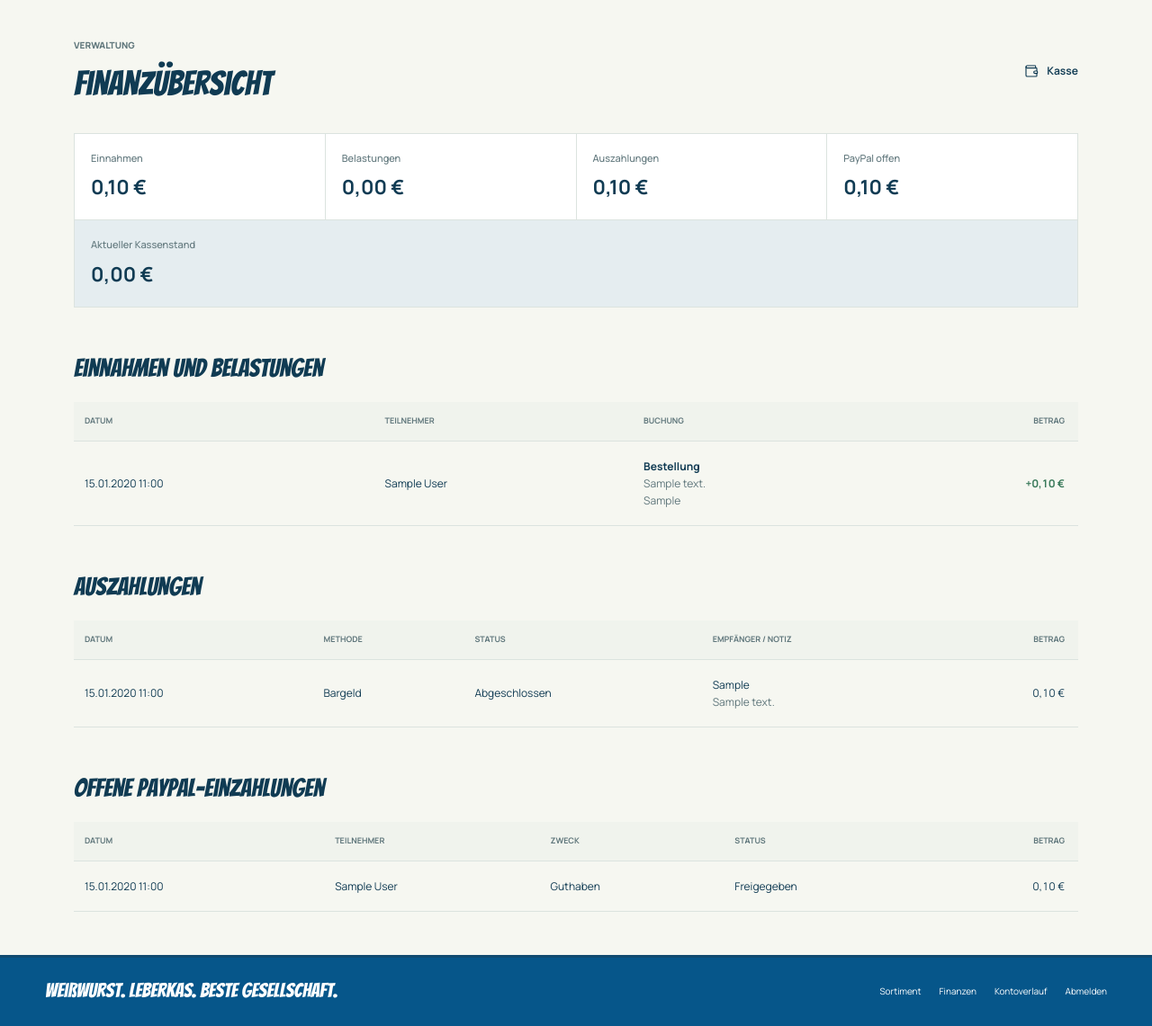
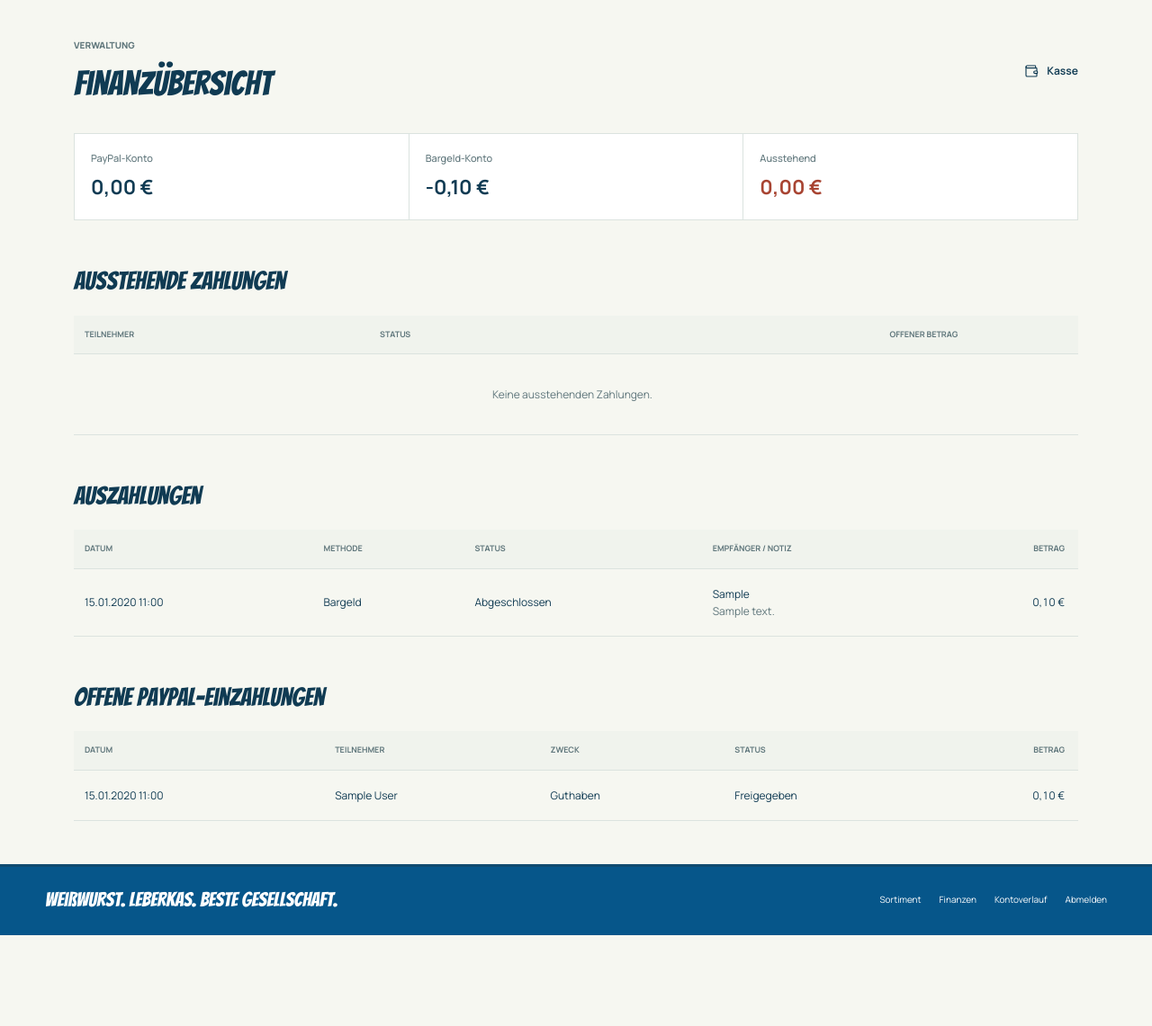
Before and after one commit to hackenbergstefan/weisswurstkasse, a Django app: page /finanzen/ in a window 1280 px wide. Shown: the part 82-1223 px from the top of the page at 90% size. After the commit the page ends 1122 px from the top, so only its background shows below. Run offline with Django 5.2, Linux system fonts and the light colour scheme; a user stored in the database is signed in; tables that the repository leaves empty hold one stand-in row (values such as "Sample post"); parts of the project's set-up code (start-up, migrations or seed data) failed here and were passed over.

Commit message:
Improve Finanzübersicht

```diff
--- a/static/app.css
+++ b/static/app.css
@@ -1062,7 +1062,7 @@
 
 .account-summary {
   display: grid;
-  grid-template-columns: repeat(4, 1fr);
+  grid-template-columns: repeat(auto-fit, minmax(180px, 1fr));
   gap: 1px;
   background: var(--line);
   border: 1px solid var(--line);
--- a/templates/weisswurstrunde/finance_overview.html
+++ b/templates/weisswurstrunde/finance_overview.html
@@ -10,45 +10,33 @@
     <a class="quiet-link" href="{% url 'payments' %}"><i data-lucide="wallet" aria-hidden="true"></i>Kasse</a>
 </div>
 <section class="account-summary" aria-label="Summen">
-    <div><span class="small-label">Einnahmen</span><strong>{{ income_total|euros }}</strong></div>
-    <div><span class="small-label">Belastungen</span><strong>{{ expense_total|euros }}</strong></div>
-    <div><span class="small-label">Auszahlungen</span><strong>{{ payout_total|euros }}</strong></div>
-    <div><span class="small-label">PayPal offen</span><strong>{{ pending_paypal_total|euros }}</strong></div>
-    <div class="summary-total"><span class="small-label">Aktueller Kassenstand</span><strong>{{ cashbox_total|euros }}</strong></div>
+    <div><span class="small-label">PayPal-Konto</span><strong>{{ paypal_balance|euros }}</strong></div>
+    <div><span class="small-label">Bargeld-Konto</span><strong>{{ cash_balance|euros }}</strong></div>
+    <div class="negative"><span class="small-label negative">Ausstehend</span><strong class="negative">{{ outstanding_total|euros }}</strong></div>
 </section>
 
 <section class="section-space">
-    <h2>Einnahmen und Belastungen</h2>
+    <h2>Ausstehende Zahlungen</h2>
     <div class="table-scroll">
         <table>
             <thead>
                 <tr>
-                    <th>Datum</th>
                     <th>Teilnehmer</th>
-                    <th>Buchung</th>
-                    <th class="numeric">Betrag</th>
+                    <th>Status</th>
+                    <th class="numeric">Offener Betrag</th>
+                    <th><span class="sr-only">Kontoverlauf</span></th>
                 </tr>
             </thead>
-            <tbody>{% for entry in entries %}<tr>
-                    <td class="nowrap">{{ entry.created_at|date:'d.m.Y H:i' }}</td>
-                    <td>{{ entry.user.name }}</td>
-                    <td><strong>{{ entry.get_kind_display }}</strong>{% if entry.note %}<small
-                            class="block muted">{{ entry.note }}</small>{% endif %}{% if entry.method %}<small
-                            class="block muted">{{ entry.method }}</small>{% endif %}</td>
-                    <td class="numeric strong {% if entry.amount_cents > 0 %}positive{% endif %}">
-                        {% if entry.amount_cents > 0 %}+{% endif %}{{ entry.amount_cents|euros }}</td>
+            <tbody>{% for participant in outstanding_participants %}<tr>
+                    <td><span class="person"><span class="avatar">{{ participant.name|initials }}</span><strong>{{ participant.name }}</strong></span></td>
+                    <td><span class="badge due">Offen</span></td>
+                    <td class="numeric strong negative">{{ participant.current_balance|euros }}</td>
+                    <td><a class="icon-button" href="{% url 'user_history' participant.pk %}" aria-label="Kontoverlauf von {{ participant.name }}" title="Kontoverlauf"><i data-lucide="arrow-up-right" aria-hidden="true"></i></a></td>
                 </tr>{% empty %}<tr>
-                    <td colspan="4" class="empty-state">Noch keine Buchungen.</td>
+                    <td colspan="4" class="empty-state">Keine ausstehenden Zahlungen.</td>
                 </tr>{% endfor %}</tbody>
         </table>
     </div>
-    {% if entries.has_other_pages %}<nav class="pagination" aria-label="Buchungen">
-        {% if entries.has_previous %}<a class="button secondary"
-            href="?entries_page={{ entries.previous_page_number }}">Zurück</a>{% endif %}
-        <span>{{ entries.number }} / {{ entries.paginator.num_pages }}</span>
-        {% if entries.has_next %}<a class="button secondary"
-            href="?entries_page={{ entries.next_page_number }}">Weiter</a>{% endif %}
-    </nav>{% endif %}
 </section>
 
 <section class="section-space">
--- a/weisswurstrunde/views.py
+++ b/weisswurstrunde/views.py
@@ -623,40 +623,48 @@
     if not request.user.is_active or not request.user.is_admin:
         raise PermissionDenied
 
-    entries = (
-        LedgerEntry.objects.filter(LedgerEntry.balance_filter())
-        .select_related("user", "recorded_by", "order__event")
-        .order_by("-created_at", "-pk")
-    )
-    entry_totals = entries.aggregate(
-        income=Sum("amount_cents", filter=Q(amount_cents__gt=0)),
-        expenses=Sum("amount_cents", filter=Q(amount_cents__lt=0)),
+    entry_totals = LedgerEntry.objects.filter(LedgerEntry.balance_filter()).aggregate(
+        paypal=Sum("amount_cents", filter=Q(kind__in=[LedgerEntry.Kind.PAYPAL, LedgerEntry.Kind.REFUND])),
+        cash=Sum("amount_cents", filter=Q(kind__in=[LedgerEntry.Kind.MANUAL, LedgerEntry.Kind.CORRECTION])),
     )
     payouts = Payout.objects.select_related("created_by").order_by("-created_at", "-pk")
-    payout_total = (
-        payouts.filter(status=Payout.Status.COMPLETED).aggregate(total=Sum("amount_cents"))["total"]
-        or 0
+    payout_totals = payouts.filter(status=Payout.Status.COMPLETED).aggregate(
+        paypal=Sum("amount_cents", filter=Q(method=Payout.Method.PAYPAL)),
+        cash=Sum("amount_cents", filter=Q(method=Payout.Method.CASH)),
     )
+    paypal_balance = (entry_totals["paypal"] or 0) - (payout_totals["paypal"] or 0)
+    cash_balance = (entry_totals["cash"] or 0) - (payout_totals["cash"] or 0)
+
+    outstanding_participants = (
+        User.objects.filter(is_active=True)
+        .annotate(
+            current_balance=Coalesce(
+                Sum("ledger__amount_cents", filter=LedgerEntry.balance_filter("ledger__")),
+                Value(0),
+            )
+        )
+        .filter(current_balance__lt=0)
+        .order_by("current_balance", "name", "pk")
+    )
+    outstanding_total = sum(-user.current_balance for user in outstanding_participants)
     pending_payments = (
         PayPalPayment.objects.filter(status__in=paypal.OPEN_PAYMENT_STATUSES)
         .select_related("user")
         .order_by("-created_at", "-pk")
     )
+
     return render(
         request,
         "weisswurstrunde/finance_overview.html",
         {
-            "entries": Paginator(entries, 50).get_page(request.GET.get("entries_page")),
+            "outstanding_participants": outstanding_participants,
             "payouts": Paginator(payouts, 50).get_page(request.GET.get("payouts_page")),
             "pending_payments": Paginator(pending_payments, 50).get_page(
                 request.GET.get("paypal_page")
             ),
-            "income_total": entry_totals["income"] or 0,
-            "expense_total": abs(entry_totals["expenses"] or 0),
-            "payout_total": payout_total,
-            "cashbox_total": cashbox_summary()["total"],
-            "pending_paypal_total": pending_payments.aggregate(total=Sum("amount_cents"))["total"]
-            or 0,
+            "paypal_balance": paypal_balance,
+            "cash_balance": cash_balance,
+            "outstanding_total": outstanding_total,
         },
     )
 
```
Also changed, not shown: weisswurstrunde/tests/test_views.py (+44 -19 lines).
